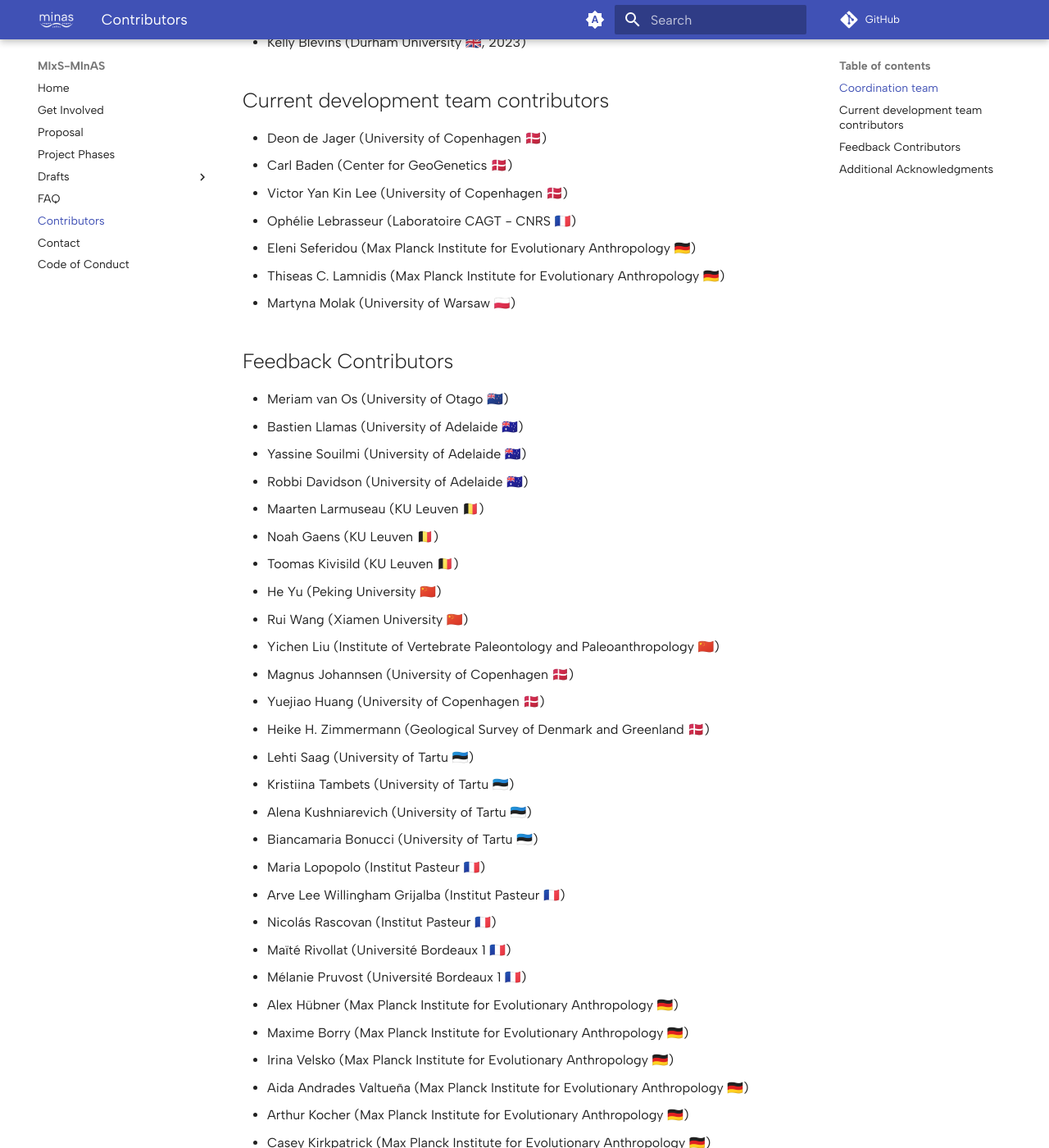
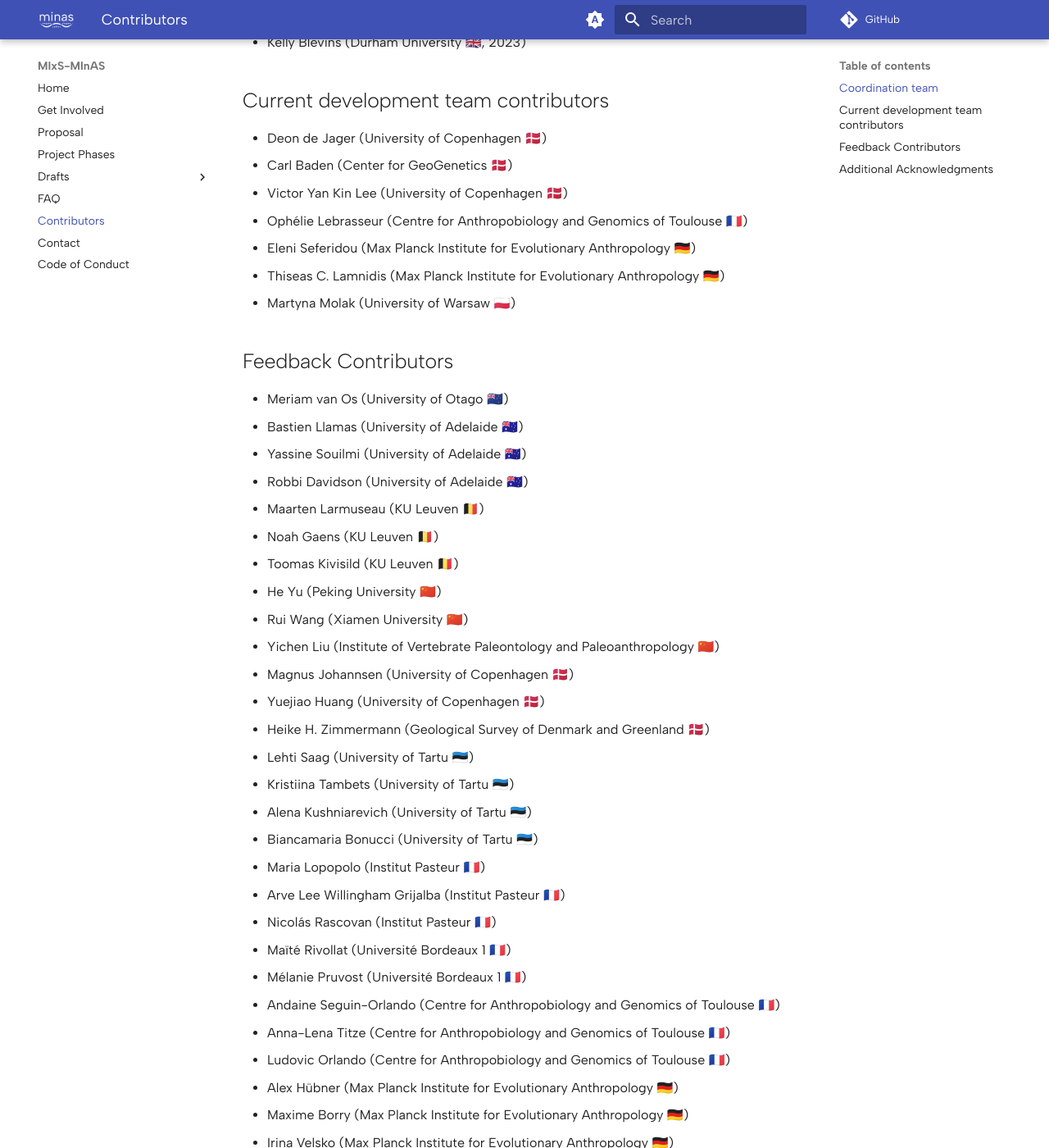
Before and after one commit to MIxS-MInAS/MIxS-MInAS.github.io, an MkDocs documentation site: the page built from docs/contributors.md, in a window 1280 px wide and 1400 px high, scrolled down 433 px. Shown: the whole window at 82% size. Built offline with MkDocs 1.6.1 and Material for MkDocs 9.7.7, drawn with Linux system fonts in a browser that asks for light colours; comment, search, counter and statistics services are not loaded.

Commit message:
Add Anna-Lena, Ludovic, and Andaine to contributors list

```diff
--- a/docs/contributors.md
+++ b/docs/contributors.md
@@ -17,7 +17,7 @@ Previously:
 - Deon de Jager (University of Copenhagen 🇩🇰)
 - Carl Baden (Center for GeoGenetics 🇩🇰)
 - Victor Yan Kin Lee (University of Copenhagen 🇩🇰)
-- Ophélie Lebrasseur (Laboratoire CAGT - CNRS 🇫🇷)
+- Ophélie Lebrasseur (Centre for Anthropobiology and Genomics of Toulouse 🇫🇷)
 - Eleni Seferidou (Max Planck Institute for Evolutionary Anthropology 🇩🇪)
 - Thiseas C. Lamnidis (Max Planck Institute for Evolutionary Anthropology 🇩🇪)
 - Martyna Molak (University of Warsaw 🇵🇱)
@@ -46,6 +46,9 @@ Previously:
 - Nicolás Rascovan (Institut Pasteur 🇫🇷)
 - Maïté Rivollat (Université Bordeaux 1 🇫🇷)
 - Mélanie Pruvost (Université Bordeaux 1 🇫🇷)
+- Andaine Seguin-Orlando (Centre for Anthropobiology and Genomics of Toulouse 🇫🇷)
+- Anna-Lena Titze (Centre for Anthropobiology and Genomics of Toulouse 🇫🇷)
+- Ludovic Orlando (Centre for Anthropobiology and Genomics of Toulouse 🇫🇷)
 - Alex Hübner (Max Planck Institute for Evolutionary Anthropology 🇩🇪)
 - Maxime Borry (Max Planck Institute for Evolutionary Anthropology 🇩🇪)
 - Irina Velsko (Max Planck Institute for Evolutionary Anthropology 🇩🇪)
```
